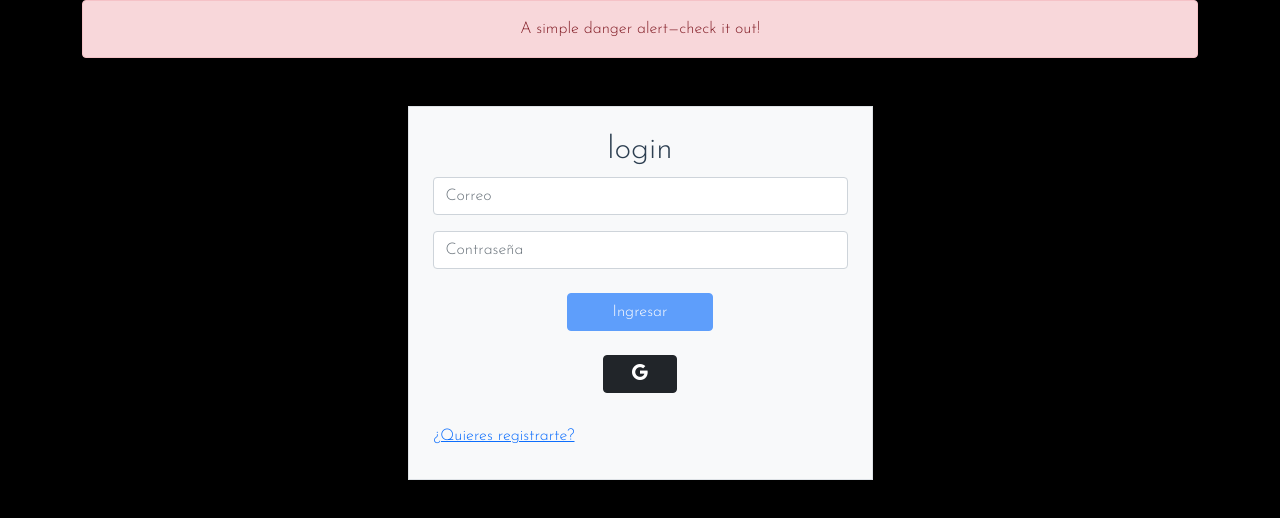
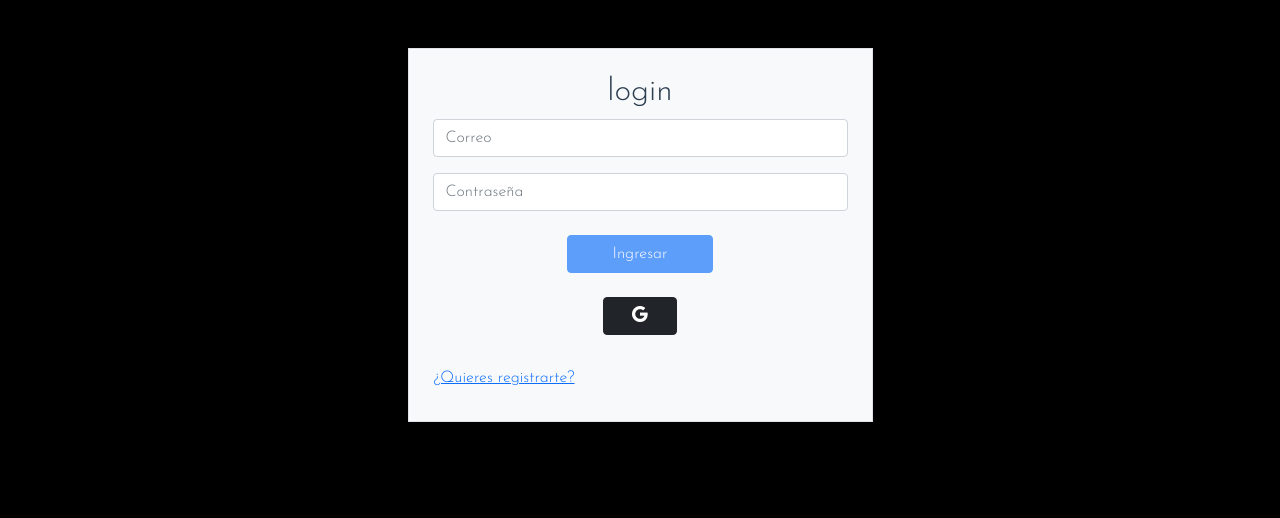
Before and after one commit to pablitobanana/PokeTarea, a Vue app: page / in a window 1280 px wide. Shown: the top 518 px of the page. Built offline with nearby package versions, Linux system fonts and the light colour scheme; no server answers.

Commit message:
alerta agregada

```diff
--- a/src/components/FormLogin.vue
+++ b/src/components/FormLogin.vue
@@ -1,8 +1,10 @@
 <template>
   <div id="form-login" class="container">
-<div class="alert alert-danger" role="alert">
-  A simple danger alert—check it out!
-</div>
+    <div class="container fixed-top">
+      <div class="alert alert-danger" :hidden="alertState" id="alerta-error-inicio" role="alert">
+        Informacion incorrecta, vuelva a intentarlo
+      </div>
+    </div>
   <div class="col">
     <form class="col-lg-5 col-md-8 m-auto my-5 border p-4 bg-light">
       <h2>login</h2>
@@ -48,7 +50,7 @@ export default{
     }
 
     const Disabled = computed(() =>{
-      if(usuario.correo.value == "" || usuario.contraseña.value == "")
+      if(( usuario.correo.value == "" || ( usuario.contraseña.value == "" || usuario.contraseña.value.length <= 5 )) )
         return true
       else
         return false
@@ -58,7 +60,7 @@ export default{
       e.preventDefault();
       await signInWithEmailAndPassword(auth,usuario.correo.value,usuario.contraseña.value).then(()=>{
       router.push("/home")
-      })
+      },esconderAlerta())
     }
 
 
@@ -66,7 +68,13 @@ export default{
       signInWithPopup(auth, googleAutenticacionI).then(() => router.push("/home"))
     }
 
-    return{cambioForm, usuario, Disabled,iniciar, iniciarG}
+    const alertState = ref(true)
+    const esconderAlerta = () => {
+      alertState.value = false
+      setTimeout(()=>alertState.value = true,8000)
+    }
+
+    return{cambioForm, usuario, Disabled,iniciar, iniciarG,alertState}
   },
 };
 </script>
```
